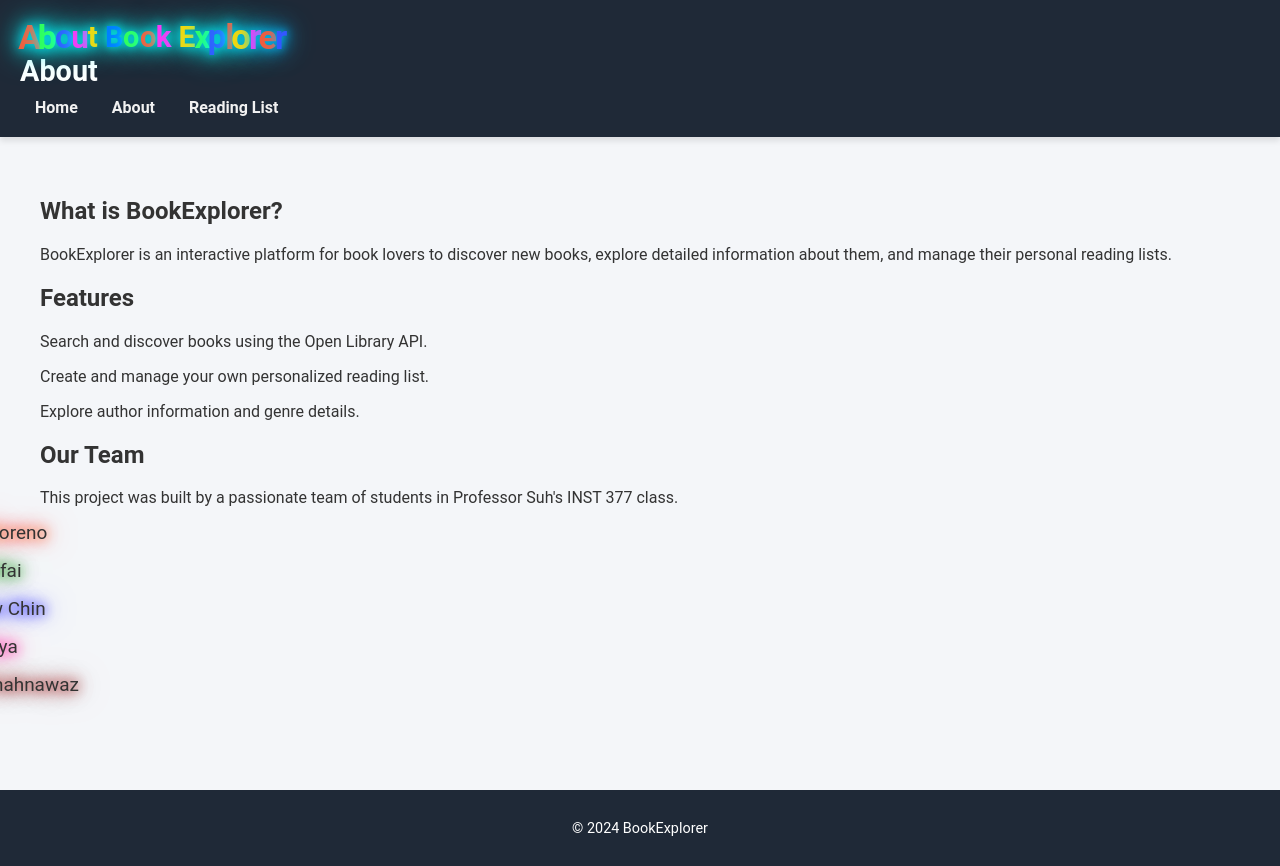
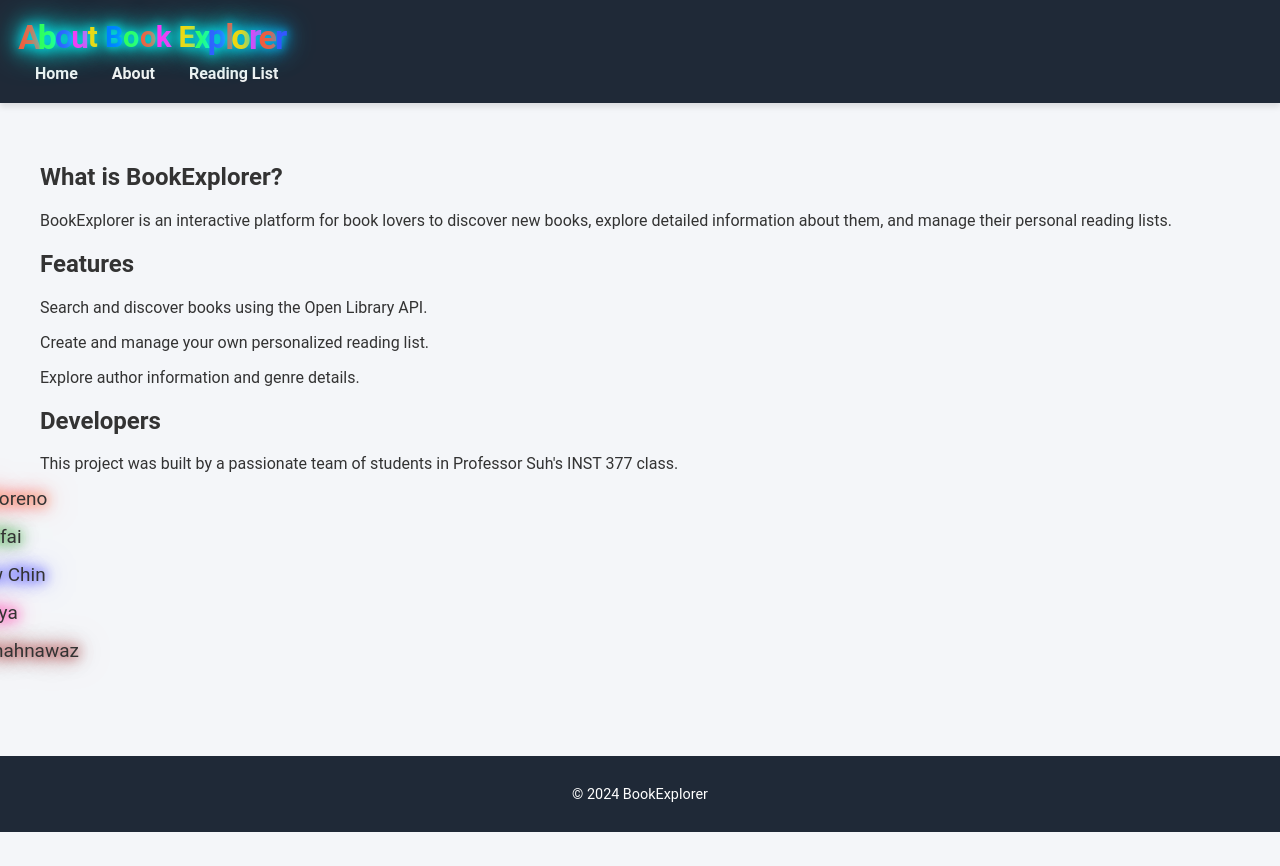
Before and after one commit to yamashahnawaz4/377-final-project, a website: page public/about.html in a window 1280 px wide. Shown: the top 866 px of the page. After the commit the page ends 832 px from the top, so only its background shows below. Drawn offline with Linux system fonts and the light colour scheme; no server answers.

Commit message:
Removed 'About' header

```diff
--- a/public/about.html
+++ b/public/about.html
@@ -42,7 +42,7 @@
       <span>E</span><span>x</span><span>p</span><span>l</span><span>o</span><span>r</span><span>e</span><span>r</span>
     </h1>
 
-    <h1>About</h1>
+    <!-- <h1>About</h1> -->
     <nav>
       <a href="index.html">Home</a>
       <a href="about.html" class="active">About</a>
@@ -65,7 +65,7 @@
     </section>
 
     <section id="team">
-      <h2 class="text-hover">Our Team</h2>
+      <h2 class="text-hover">Developers</h2>
       <p class="text-hover">This project was built by a passionate team of students in Professor Suh's INST 377 class.</p>
       <ul>
         <ul>
--- a/public/reading-list.js
+++ b/public/reading-list.js
@@ -29,7 +29,6 @@
       // Populate the list with Remove button
       books.forEach((book) => {
         const listItem = document.createElement('li');
-        listItem.className = 'listItem';
         listItem.textContent = `${book.title} by ${book.author}`;
 
         // Create Remove button
```
